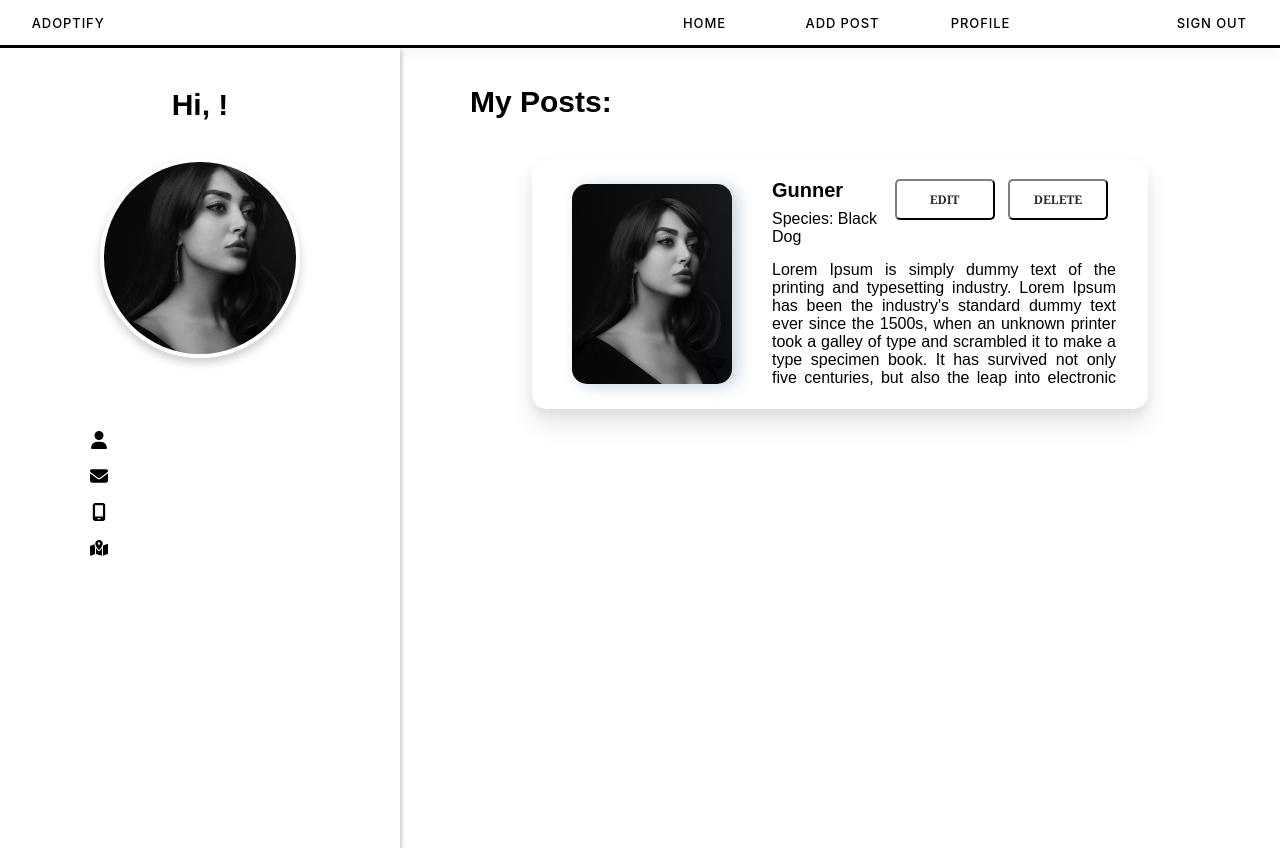
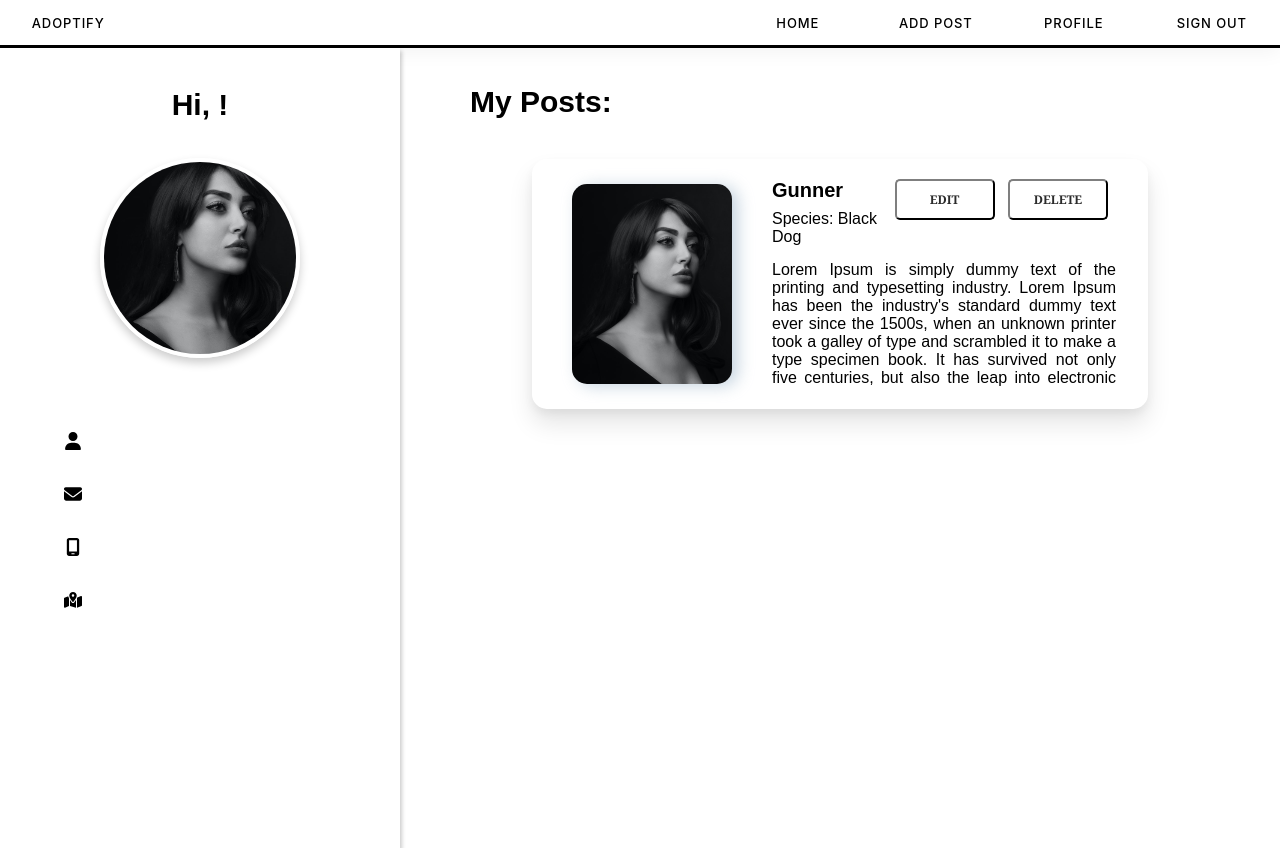
Before and after one commit to singhmeharjeet/adoptify, a React (Create React App) app in the folder client/: page /add in a window 1280 px wide. Both pictures are taken after a click on the link "PROFILE". Built offline with nearby package versions, Linux system fonts and the light colour scheme; no server answers.

Commit message:
fixed some css in nav and profile

```diff
--- a/client/src/components/NavBar/NavBar.css
+++ b/client/src/components/NavBar/NavBar.css
@@ -15,31 +15,22 @@
 }
 
 .left,
-.center,
-.right {
+.center {
     display: flex;
     align-items: center;
 }
 
 .left {
-    width: 55vw;
     justify-content: flex-start;
 }
 
 .center {
-    width: 33vw;
     justify-content: center;
     gap: 0.5em;
 }
 
-.right {
-    width: 20vw;
-    justify-content: flex-end;
-}
-
 .left .button,
-.center .button,
-.right .button {
+.center .button {
     min-width: 10em;
     display: flex;
     justify-content: center;
@@ -61,8 +52,7 @@
 }
 
 .left .button:hover,
-.center .button:hover,
-.right .button:hover {
+.center .button:hover {
     background-color: darkcyan;
     color: white;
 }
--- a/client/src/components/NavBar/NavBar.js
+++ b/client/src/components/NavBar/NavBar.js
@@ -25,8 +25,6 @@ export default function NavBar({ handleLogout }) {
 					<a onClick={handleProfile} className="addPost button">
 						Profile
 					</a>
-				</div>
-				<div className="right">
 					<a onClick={handleLogout} className="profile button">
 						Sign Out
 					</a>
--- a/client/src/components/Profile/Profile.css
+++ b/client/src/components/Profile/Profile.css
@@ -51,9 +51,11 @@ body::-webkit-scrollbar {
 }
 
 .info-section {
-    padding-top: 15px;
     margin: auto;
-    display: block;
+    display: flex;
+    justify-content: flex-start;
+    padding: 1em 0 1em 4em;
+    overflow-x: scroll;
 }
 
 .profile-greeting {
@@ -78,7 +80,6 @@ body::-webkit-scrollbar {
 .profile-text {
     font-size: 18px;
     font-family: sans-serif;
-    padding-left: 90px;
 }
 
 .posts-label {
```
